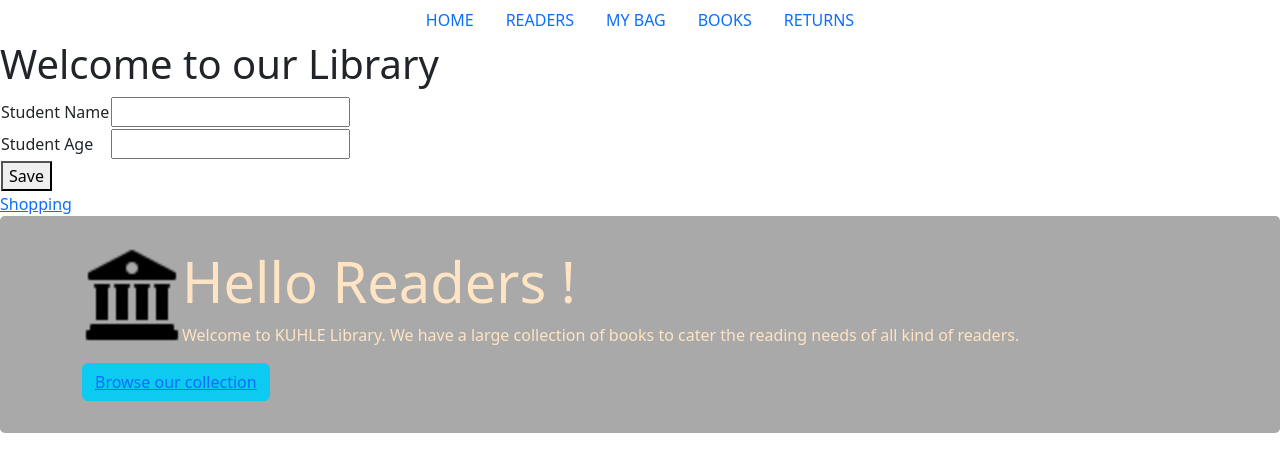
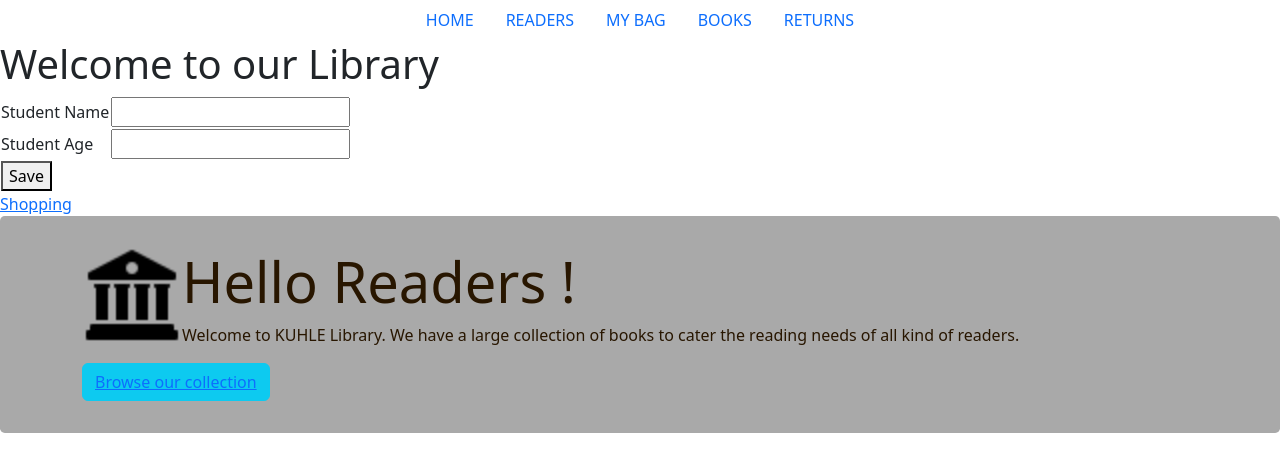
Before and after one commit to LindokuhleYende/Library-Information-Management-System, a Django app: page /home in a window 1280 px wide. Shown: the part 71-543 px from the top of the page. Run offline with Django 5.2, Linux system fonts and the light colour scheme.

Commit message:
Update index.html

```diff
--- a/lims_app/templates/index.html
+++ b/lims_app/templates/index.html
@@ -13,7 +13,7 @@
             margin-bottom: 2rem;
             background-color:darkgray;
             border-radius: 0.3rem;
-            color:bisque;
+            color:rgb(40, 22, 0);
         }
     </style>
 </head>
```
